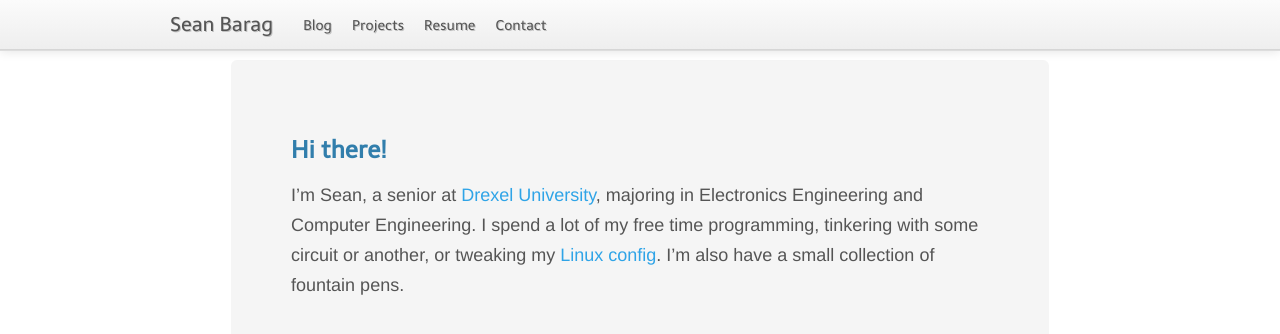
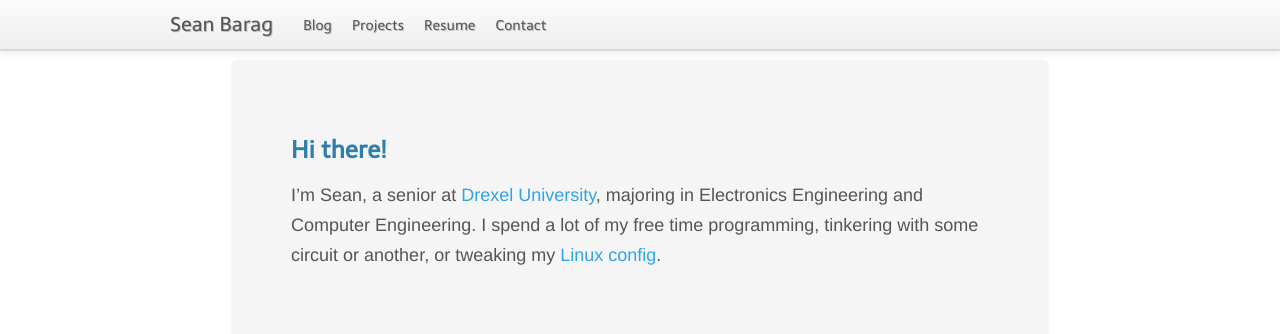
Before and after one commit to sjbarag/sjbarag.github.com, a Jekyll site: the page built from index.markdown, in a window 1280 px wide. Shown: the top 334 px of the page. Built offline with Jekyll 4.4.1, drawn with Linux system fonts in a browser that asks for light colours; nearby versions of some CDN libraries; library files that are not in the unit come from our copies; Markdown is read by kramdown in place of the engine named in the settings.

Commit message:
Remove fountain pen snippet from main page

```diff
--- a/index.markdown
+++ b/index.markdown
@@ -6,5 +6,4 @@ layout: index
 I'm Sean, a senior at [Drexel University](http://drexel.edu), majoring in
 Electronics Engineering and Computer Engineering.  I spend a lot of my free
 time programming, tinkering with some circuit or another, or tweaking my [Linux
-config](github.com/sjbarag/dotfiles).  I'm also have a small collection of
-fountain pens.
+config](github.com/sjbarag/dotfiles).
```
